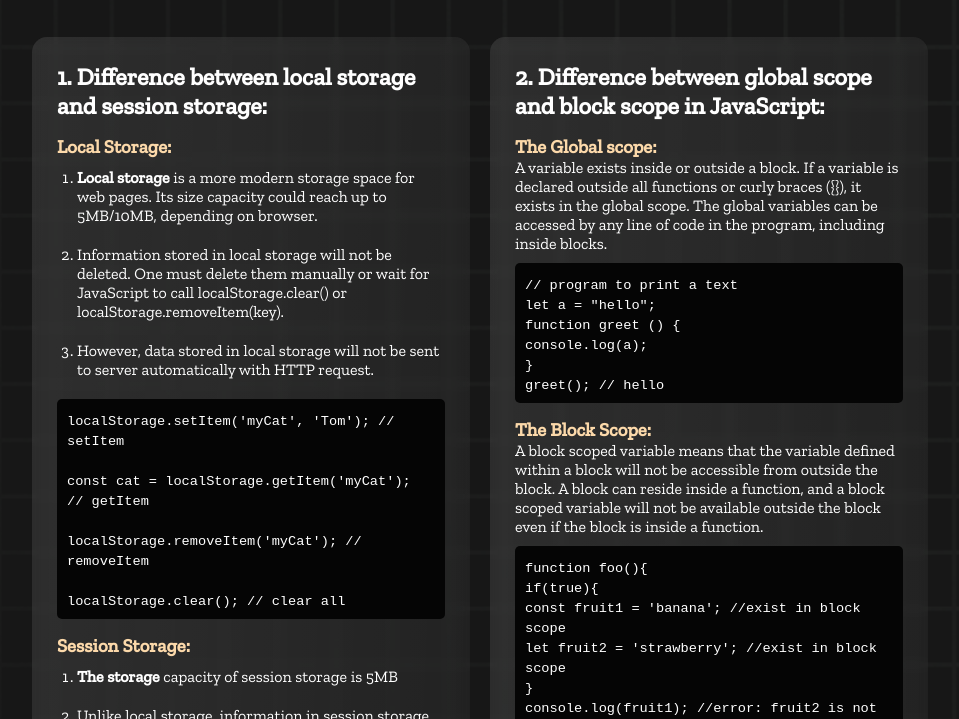
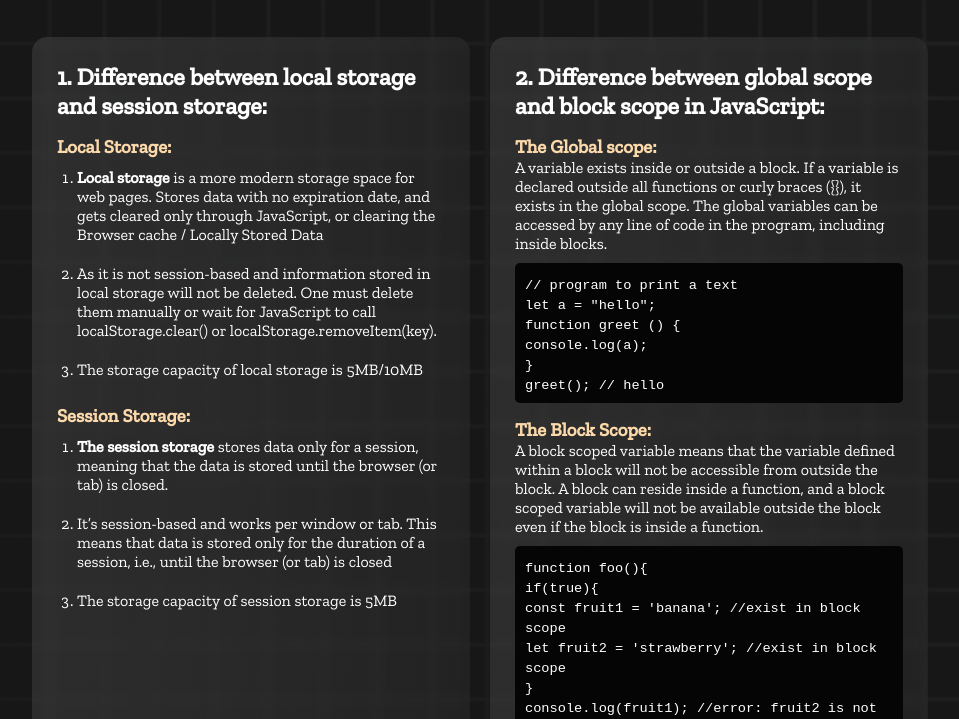
Before and after one commit to modasserjasim/speed-master, a plain HTML site: page blog.html in a window 1280 px wide. Shown: the part 81-800 px from the top of the page, without its empty margins (160-1119 px from the left). Drawn offline with nearby package versions, Linux system fonts and the light colour scheme.

Commit message:
Modified blog questions and remove console log from code

```diff
--- a/blog.html
+++ b/blog.html
@@ -20,23 +20,16 @@
                 <h2>1. Difference between local storage and session storage:</h2>
                 <h3>Local Storage:</h3>
                 <ol>
-                    <li><strong>Local storage</strong> is a more modern storage space for web pages. Its size capacity could reach up to 5MB/10MB, depending on browser.</li>
-                <li>Information stored in local storage will not be deleted. One must delete them manually or wait for JavaScript to call localStorage.clear() or localStorage.removeItem(key).</li>
-                <li>However, data stored in local storage will not be sent to server automatically with HTTP request.</li>
+                    <li><strong>Local storage</strong> is a more modern storage space for web pages. Stores data with no expiration date, and gets cleared only through JavaScript, or clearing the Browser cache / Locally Stored Data</li>
+                <li>As it is not session-based and information stored in local storage will not be deleted. One must delete them manually or wait for JavaScript to call localStorage.clear() or localStorage.removeItem(key).</li>
+                <li>The storage capacity of local storage is 5MB/10MB	</li>
                 </ol>
-                <div class="code">
-                    <code>
-                        localStorage.setItem('myCat', 'Tom'); // setItem <br><br>
-                        const cat = localStorage.getItem('myCat'); // getItem <br><br>
-                        localStorage.removeItem('myCat'); // removeItem <br><br>
-                        localStorage.clear(); // clear all <br>
-                    </code>
-                </div>
+
                 <h3>Session Storage:</h3>
                 <ol>
-                    <li><strong>The storage</strong> capacity of session storage is 5MB</li>
-                <li>Unlike local storage, information in session storage will be deleted when the session ends, for example, closing browser.</li>
-                <li>Data is only available during the page session. Changes made are saved and available for the current page, as well as future visits to the site on the same tab/window. Once the tab/window is closed, the data is deleted.</li>
+                    <li><strong>The session storage</strong> stores data only for a session, meaning that the data is stored until the browser (or tab) is closed.</li>
+                <li>It’s session-based and works per window or tab. This means that data is stored only for the duration of a session, i.e., until the browser (or tab) is closed</li>
+                <li>The storage capacity of session storage is 5MB </li>
                 </ol>
             </div>
             <div class="faq-item">
@@ -96,7 +89,7 @@
                           const baz = bar(7); // assigns 42 to baz
                     </code>
                 </div>
-                <h3>Event loop</h3>
+                <h3>Event loop - Queue</h3>
                 <p>The event loop got its name because of how it's usually implemented, which usually resembles:</p>
                 <div class="code">
                     <code>
--- a/script.js
+++ b/script.js
@@ -79,7 +79,7 @@ const gameOver = () => {
   const netWPM = Math.round(grossWPM - ((errorCount / 5) / (timeTaken / 60)));
   // Calculation of Accuracy
   const accuracy = ((netWPM / grossWPM) * 100).toFixed(2);
-  console.log(`${totalCharTyped}, ${errorCount}, Gross WPM: ${grossWPM}, net WPM: ${netWPM}, Accuracy: ${accuracy +'%'}`);
+  // console.log(`Gross WPM: ${grossWPM}, net WPM: ${netWPM}, Accuracy: ${accuracy +'%'}`);
 
   // show result modal
   resultModal.innerHTML = "";
--- a/styles.css
+++ b/styles.css
@@ -78,7 +78,7 @@ body {
   padding: 2rem;
 }
 .close-btn{
-  margin-top: 40px;
+  margin-top: 20px;
 }
 #show-time{
   text-align: center;
```
